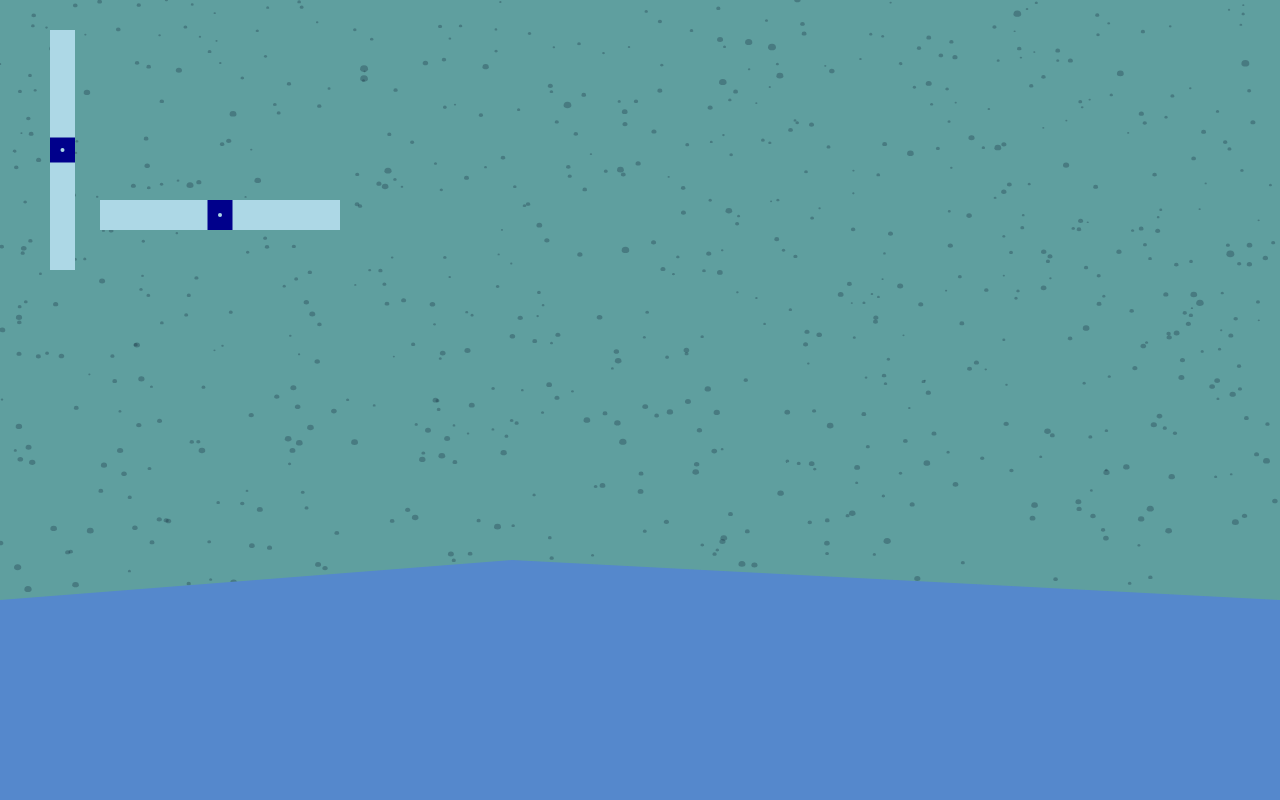
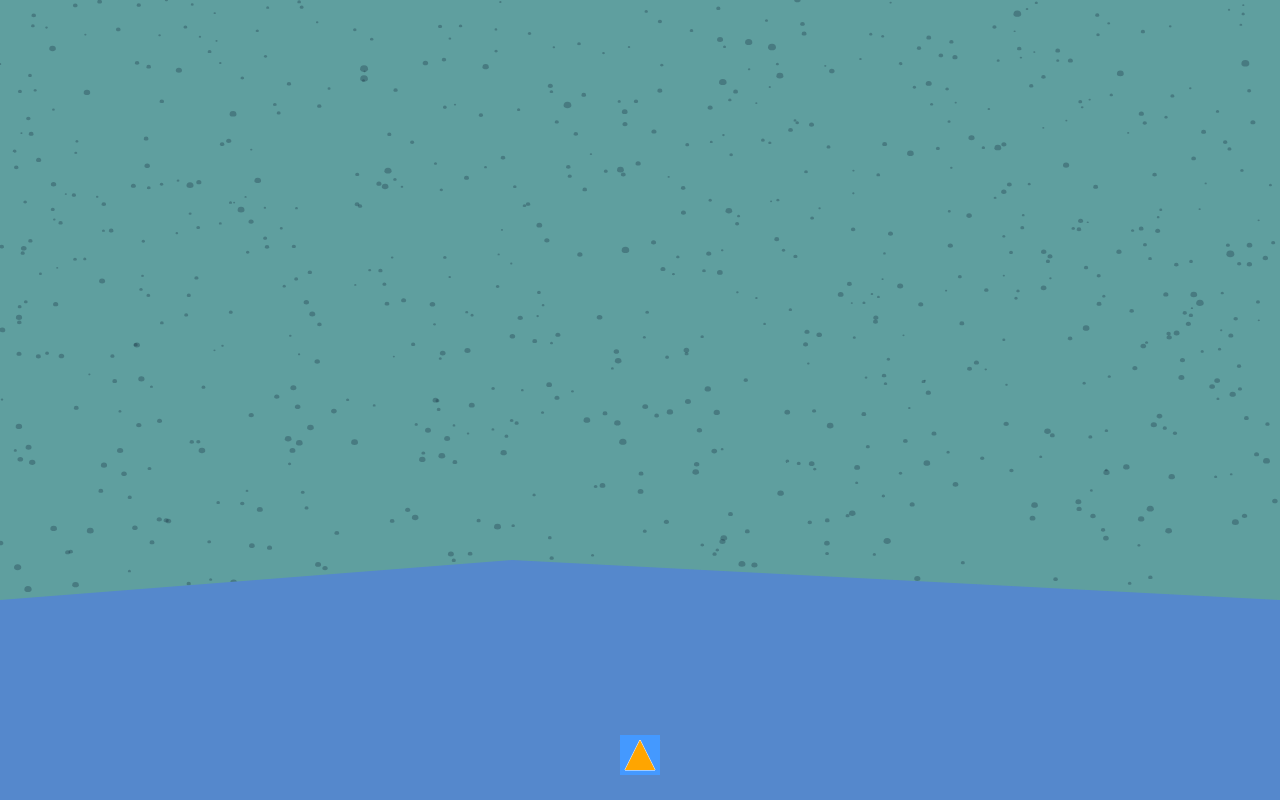
Before and after one commit to SnowdenWintermute/rainSim, a plain HTML site: page index.html in a window 1280 px wide. Drawn offline with Linux system fonts and the light colour scheme.

Commit message:
Animated menu to hold toggle bars

```diff
--- a/canvas.js
+++ b/canvas.js
@@ -20,11 +20,20 @@ let mouse = {
   up: true,
   interacting: false
 }
+
+let menuState = {
+  clicked: false,
+  active: false,
+  loaded: false
+}
+
 let finger = {
   x: undefined,
   y: undefined,
   down: false
 }
+
+let menuHidden = true
 
 window.addEventListener('mousemove', function(e){
   mouse.x = e.x
@@ -33,7 +42,13 @@ window.addEventListener('mousemove', function(e){
 window.addEventListener('click',function(e){
   mouse.xClick = e.x
   mouse.yClick = e.y
+  if(menuState.clickable&&(!menuState.active)){
+    menuState.active = true
+  }else if(menuState.clickable&&menuState.active){
+    menuState.active = false
+  }
 })
+
 window.addEventListener('mousedown',function(e){
   mouse.down = true
   mouse.up = false
@@ -103,12 +118,14 @@ function setWindSpeed(percent) {
   if(percent<50)windSpeed = (percent-100)/20 *-1
   if(percent>50) windDirection = percent/50
   if(percent<50) windDirection = (percent-100)/50
+  if(percent===50) windDirection = 0
 }
 
 bg = new Backdrop()
 sky = new Sky()
-slider = new VerticalSlider(50,30,25,240,"lightblue","darkblue","blue",setDensity)
-hSlider = new HorizontalSlider(100,200,240,30,"lightblue","darkblue","blue",setWindSpeed)
+densitySlider = new HorizontalSlider(innerWidth/8,innerHeight-innerHeight/5,240,30,"lightblue","darkblue","blue",setDensity)
+windSlider = new HorizontalSlider(innerWidth/8*5,innerHeight-innerHeight/5,240,30,"lightblue","darkblue","blue",setWindSpeed)
+menu = new Menu()
 
 //raindrop object
 function Raindrop(x, y, radius, speed){
@@ -179,9 +196,11 @@ function animate() {
   sky.draw()
   updateDrops()
   bg.draw()
-  slider.update()
-  hSlider.update()
+  menu.update()
+  if(menuState.loaded){
+  densitySlider.update()
+  windSlider.update()
+}
 }
 
 animate()
-console.dir(slider)
--- a/index.html
+++ b/index.html
@@ -11,6 +11,7 @@
   <canvas></canvas>
   <audio src="./sounds/drop.mp3" id="dropSound">
     <script type="text/javascript" src="./sliders.js"></script>
+    <script type="text/javascript" src="./slideMenu.js"></script>
     <script src="./canvas.js"></script>
 </body>
 </html>
--- /dev/null
+++ b/slideMenu.js
@@ -0,0 +1,106 @@
+function Menu() {
+
+
+  this.active = false
+
+  //TRIANGLE VALUES
+  this.tWidth = 30
+  this.x1 = innerWidth/2-this.tWidth/2
+  this.y1 = innerHeight - 30
+  this.x2 = innerWidth/2
+  this.y2 = innerHeight-60
+  this.x3 = innerWidth/2+this.tWidth/2
+  this.y3 = innerHeight-30
+
+  this.x1Closed = innerWidth/2-this.tWidth/2
+  this.y1Closed = innerHeight - 30
+  this.x2Closed = innerWidth/2
+  this.y2Closed = innerHeight-60
+  this.x3Closed = innerWidth/2+this.tWidth/2
+  this.y3Closed = innerHeight-30
+
+  this.x1Open = innerWidth/2-this.tWidth/2
+  this.y1Open = innerHeight-60
+  this.x2Open = innerWidth/2+60
+  this.y2Open = innerHeight - 30
+  this.x3Open = innerWidth/2+this.tWidth/2
+  this.y3Open = innerHeight-60
+
+  //RECT VALUES
+  this.rectx = innerWidth/2-20
+  this.recty = innerHeight-65
+  this.rectw = 40
+  this.recth = 40
+
+  this.rectxClosed = innerWidth/2-20
+  this.rectyClosed = innerHeight-65
+  this.rectwClosed = 40
+  this.recthClosed = 40
+
+  this.rectxOpen = (innerWidth/12)*1
+  this.rectyOpen = (innerHeight/12)*7.5
+  this.rectwOpen = innerWidth/12*10
+  this.recthOpen = innerHeight/12*4
+
+  this.draw = function(){
+    //DRAW RECT
+    c.beginPath()
+    c.rect(this.rectx,this.recty,this.rectw,this.recth)
+    c.fillStyle="#49F"
+    c.fill()
+
+    //DRAW TRIANGLE
+    c.beginPath()
+    c.fillStyle = "orange"
+    c.moveTo(this.x1,this.y1)
+    c.lineTo(this.x2,this.y2)
+    c.lineTo(this.x3,this.y3)
+    c.lineTo(this.x1,this.y1)
+
+    c.strokeStyle="white"
+    c.lineWidth = 1
+    c.stroke()
+    //c.fillStyle = "orange"
+    c.fill()
+  }
+  this.update = function(){
+
+    if(mouse.x>=this.rectx
+      && mouse.y>=this.rectyClosed
+      && mouse.x<=this.rectxClosed+this.rectwClosed
+      && mouse.y<=this.rectyClosed+this.recthClosed
+      ){
+        menuState.clickable=true
+      }else{
+        menuState.clickable = false
+      }
+      if(menuState.active){
+        //Animate menu rectangle to open
+        if(this.rectx>=this.rectxOpen) this.rectx -=30
+        if(this.recty>=this.rectyOpen) this.recty -=30
+        if(this.rectw<=this.rectwOpen) this.rectw +=60
+        if(this.recth<=this.recthOpen) this.recth +=60
+        //Animate menu triangle
+        if(this.y1>this.y1Open) this.y1 -=5
+        if(this.y3>this.y3Open) this.y3 -=5
+        if(this.y2<this.y2Open) this.y2 +=5
+        //Once animation complete
+        if(this.rectx<=this.rectxOpen) menuState.loaded = true
+      }
+      if(!menuState.active){
+        //Animate menu rectangle to closed
+        if(this.rectx<this.rectxClosed) this.rectx +=30
+        if(this.recty<this.rectyClosed) this.recty +=30
+        if(this.rectw>this.rectwClosed) this.rectw -=60
+        if(this.recth>this.recthClosed) this.recth -=60
+        //Animate menu triangle
+        if(this.y1<this.y1Closed) this.y1 +=5
+        if(this.y3<this.y3Closed) this.y3 +=5
+        if(this.y2>this.y2Closed) this.y2 -=5
+        //Once animation complete
+        if(this.rectx>=this.rectxOpen) menuState.loaded = false
+      }
+
+    this.draw()
+  }
+}
--- a/sliders.js
+++ b/sliders.js
@@ -1,4 +1,5 @@
 //SLIDER
+
 
 function VerticalSlider(x,y,width,height,sColor,tColor,altColor,setter){
   let tWidth = width
@@ -28,7 +29,7 @@ function VerticalSlider(x,y,width,height,sColor,tColor,altColor,setter){
     yMax: this.y+this.height-this.tHeight/2,
     yMin: this.y+this.tHeight/2
   }
-    this.tCenter = tCenter
+  this.tCenter = tCenter
   let percent = 50
   let yPrev = tCenter.y
   this.tCenter=tCenter
```
